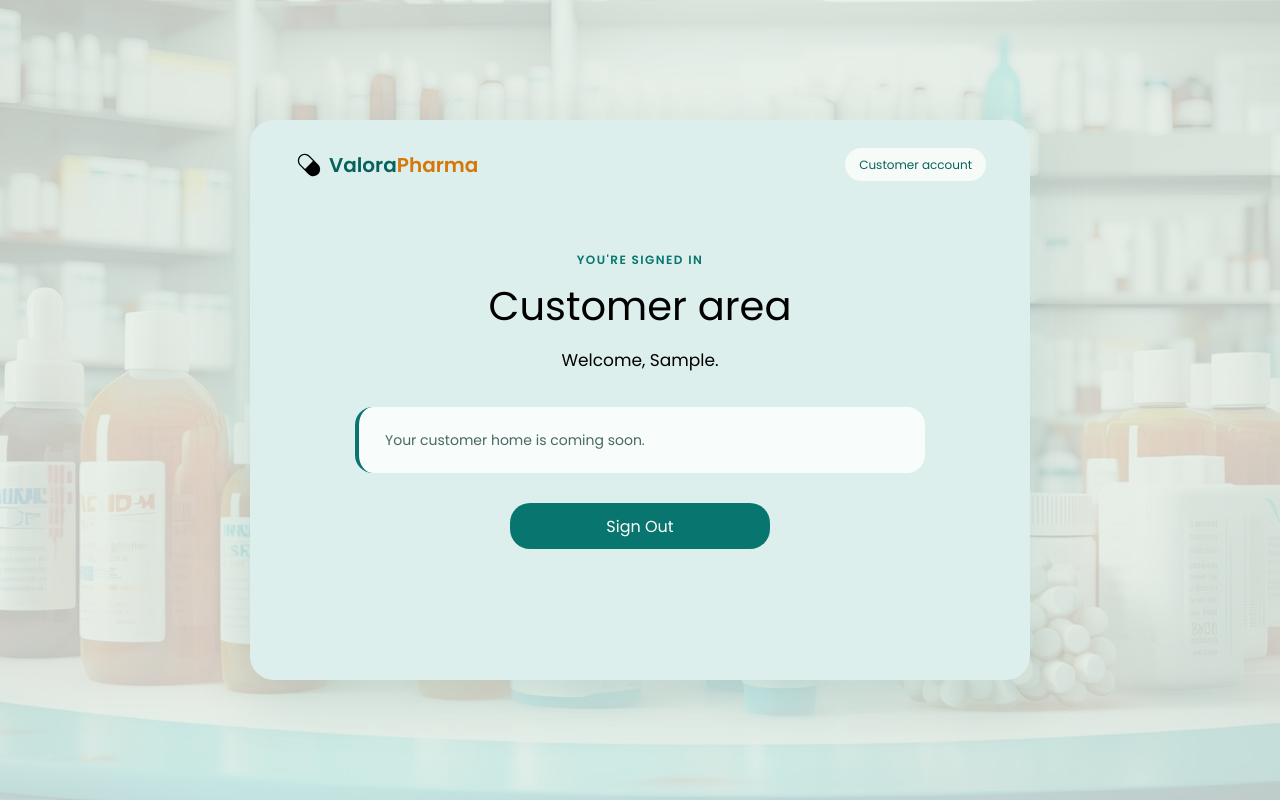
After one commit to shahilgobin-ctrl/Valora_Pharma, a Django app: page /account/customer/ in a window 1280 px wide. The commit adds this page. Run offline with Django 5.2, Linux system fonts and the light colour scheme; the visitor is signed in with stand-in values (Sample User, id 1).

Commit message:
Route signed-in users to protected role landing pages

```diff
--- a/backend/accounts/urls.py
+++ b/backend/accounts/urls.py
@@ -4,6 +4,8 @@ from . import views
 app_name = "accounts"
 urlpatterns = [
     path("login/", views.login_view, name="login"),
+    path("account/customer/", views.customer_landing_view, name="customer_landing"),
+    path("account/staff/", views.staff_landing_view, name="staff_landing"),
     path("register/", views.register_view, name="register"),
     path("staff/login/", views.legacy_staff_login_view, name="staff_login"),
     path("staff/register/", views.register_view, {"staff": True}, name="staff_register"),
--- a/backend/accounts/views.py
+++ b/backend/accounts/views.py
@@ -10,6 +10,7 @@ from django.contrib.auth import login, logout
 from django.core.cache import cache
 from django.core.mail import send_mail
 from django.db import IntegrityError, transaction
+from django.http import HttpResponseForbidden
 from django.shortcuts import redirect, render
 from django.urls import reverse
 from django.utils import timezone
@@ -27,6 +28,60 @@ logger = logging.getLogger(__name__)
 RESET_SESSION_KEY = "password_reset_flow"
 INVALID_CODE_MESSAGE = "The code is invalid or expired. Request a new code if needed."
 
+
+def _landing_name(user):
+    """Choose a pharmacy area from the verified account role, never a URL parameter."""
+    if not user.is_active:
+        return None
+    return {
+        User.AccountType.CUSTOMER: "accounts:customer_landing",
+        User.AccountType.STAFF: "accounts:staff_landing",
+    }.get(user.account_type)
+
+
+def _redirect_to_landing(request):
+    destination = _landing_name(request.user)
+    if destination is None:
+        if not request.user.is_active:
+            logout(request)
+            return redirect("accounts:login")
+        return HttpResponseForbidden("This account does not have an assigned pharmacy area.")
+    return redirect(destination)
+
+
+def _landing_view(request, required_role):
+    if not request.user.is_authenticated:
+        return redirect("accounts:login")
+    if not request.user.is_active:
+        logout(request)
+        return redirect("accounts:login")
+    if request.user.account_type != required_role:
+        return HttpResponseForbidden("This page is not available for your account.")
+    if required_role == User.AccountType.STAFF:
+        title = "Staff area"
+        message = "Your staff dashboard is coming soon."
+    else:
+        title = "Customer area"
+        message = "Your customer home is coming soon."
+    return render(request, "accounts/landing.html", {
+        "landing_role": required_role,
+        "landing_title": title,
+        "landing_message": message,
+        "first_name": request.user.first_name or request.user.email,
+    })
+
+
+@never_cache
+@require_GET
+def customer_landing_view(request):
+    return _landing_view(request, User.AccountType.CUSTOMER)
+
+
+@never_cache
+@require_GET
+def staff_landing_view(request):
+    return _landing_view(request, User.AccountType.STAFF)
+
 def flow_context(request, staff):
     return {
         "is_staff_flow": staff,
@@ -40,6 +95,8 @@ def flow_context(request, staff):
 @never_cache
 @require_http_methods(["GET", "POST"])
 def login_view(request):
+    if request.user.is_authenticated:
+        return _redirect_to_landing(request)
     key = key_for_request(request, "shared")
     blocked = request.method == "POST" and is_limited(key)
     form = LoginForm(
@@ -51,9 +108,7 @@ def login_view(request):
         if form.is_valid():
             reset_failures(key)
             login(request, form.user)
-            # Only auth pages are in scope. A fixed redirect also prevents
-            # an untrusted next parameter from becoming an open redirect.
-            return redirect("accounts:login")
+            return _redirect_to_landing(request)
         if not blocked:
             record_failure(key)
     context = flow_context(request, False)
--- a/frontend/static/accounts/auth.css
+++ b/frontend/static/accounts/auth.css
@@ -169,3 +169,32 @@ input[aria-invalid=true],select[aria-invalid=true]{box-shadow:0 0 0 2px var(--er
 .terms-return{display:flex;align-items:center;justify-content:center;width:min(287px,100%);min-height:43px;margin:28px auto 0;border-radius:20px;font-size:16px}
 .terms-return:hover{color:#fff;text-decoration:none}
 @media(max-width:480px){.recovery-card,.terms-card{min-height:0}.terms-content{font-size:12px}}
+
+/* A signed-in destination for each account type until the team connects its full page. */
+.landing-page{min-height:100svh;background:#e4efe6}
+.landing-layout{position:relative;display:flex;align-items:center;justify-content:center;min-height:100svh;padding:32px;overflow:hidden}
+.landing-photo{position:absolute;inset:0;opacity:.17;pointer-events:none}
+.landing-photo img{display:block;width:100%;height:100%;object-fit:cover}
+.landing-card{position:relative;width:min(780px,100%);min-height:560px;background:var(--mint);border-radius:24px;padding:28px 44px 44px;box-shadow:0 20px 60px rgba(6,99,92,.14)}
+.landing-header{display:flex;align-items:center;justify-content:space-between;gap:16px}
+.landing-brand{font-size:20px}
+.landing-brand img{width:30px;height:30px}
+.landing-role{display:inline-flex;align-items:center;justify-content:center;min-height:33px;padding:6px 14px;background:#f6fbf8;border-radius:20px;color:var(--brand);font-size:12px;white-space:nowrap}
+.landing-content{width:min(570px,100%);margin:70px auto 0;text-align:center}
+.landing-eyebrow{font-size:12px;font-weight:600;letter-spacing:.12em;text-transform:uppercase;color:var(--teal)}
+.landing-content h1{margin-top:12px;font-size:clamp(28px,4vw,40px);line-height:1.25}
+.landing-greeting{margin-top:16px;font-size:17px}
+.landing-next{margin-top:34px;padding:22px 26px;background:#f8fcfa;border-radius:18px;border-left:4px solid var(--teal);text-align:left}
+.landing-next p{color:#466963;font-size:14px;line-height:1.6}
+.landing-signout{width:min(260px,100%);margin:30px auto 0}
+.landing-signout .primary-button{width:100%;min-height:46px;border-radius:20px;font-size:16px}
+@media(max-width:600px){
+ .landing-layout{align-items:flex-start;padding:16px}
+ .landing-card{min-height:calc(100svh - 32px);padding:24px 22px 32px}
+ .landing-brand{font-size:16px}
+ .landing-brand img{width:26px;height:26px}
+ .landing-role{font-size:11px;padding:6px 11px}
+ .landing-content{margin-top:56px}
+ .landing-next{padding:20px}
+}
+@media(max-width:360px){.landing-header{align-items:flex-start;flex-direction:column}.landing-content{margin-top:42px}}
--- a/frontend/templates/accounts/base.html
+++ b/frontend/templates/accounts/base.html
@@ -6,7 +6,7 @@
   <meta name="viewport" content="width=device-width, initial-scale=1">
   <meta name="theme-color" content="#cfebdf">
   <title>{% block title %}Pharmacy Portal{% endblock %}</title>
-  <link rel="stylesheet" href="{% static 'accounts/auth.css' %}?v=20261025-1">
+  <link rel="stylesheet" href="{% static 'accounts/auth.css' %}?v=20261025-2">
   <script src="{% static 'accounts/auth.js' %}" defer></script>
 </head>
 <body class="{% block body_class %}{% endblock %}">
--- /dev/null
+++ b/frontend/templates/accounts/landing.html
@@ -0,0 +1,30 @@
+{% extends 'accounts/base.html' %}
+{% load static %}
+{% block title %}{{ landing_title }} · ValoraPharma{% endblock %}
+{% block body_class %}landing-page{% endblock %}
+{% block content %}
+<main class="landing-layout">
+  <div class="landing-photo" aria-hidden="true">
+    <img src="{% static 'accounts/assets/pharmacy-shelves.png' %}" alt="">
+  </div>
+  <section class="landing-card" aria-labelledby="landing-title">
+    <header class="landing-header">
+      <div class="brand landing-brand"><img src="{% static 'accounts/assets/pill-login.svg' %}" alt=""><span>Valora<span class="brand-accent">Pharma</span></span></div>
+      <span class="landing-role">{% if landing_role == 'staff' %}Staff account{% else %}Customer account{% endif %}</span>
+    </header>
+
+    <div class="landing-content">
+      <p class="landing-eyebrow">You're signed in</p>
+      <h1 id="landing-title">{{ landing_title }}</h1>
+      <p class="landing-greeting">Welcome, {{ first_name|default:user.email }}.</p>
+      <div class="landing-next" role="note">
+        <p>{{ landing_message }}</p>
+      </div>
+      <form class="landing-signout" method="post" action="{% url 'accounts:logout' %}">
+        {% csrf_token %}
+        <button class="primary-button" type="submit">Sign Out</button>
+      </form>
+    </div>
+  </section>
+</main>
+{% endblock %}
```
Also changed, not shown: VERIFICATION.md (+4 -4 lines), backend/accounts/tests.py (+71 -14 lines), README.md.
